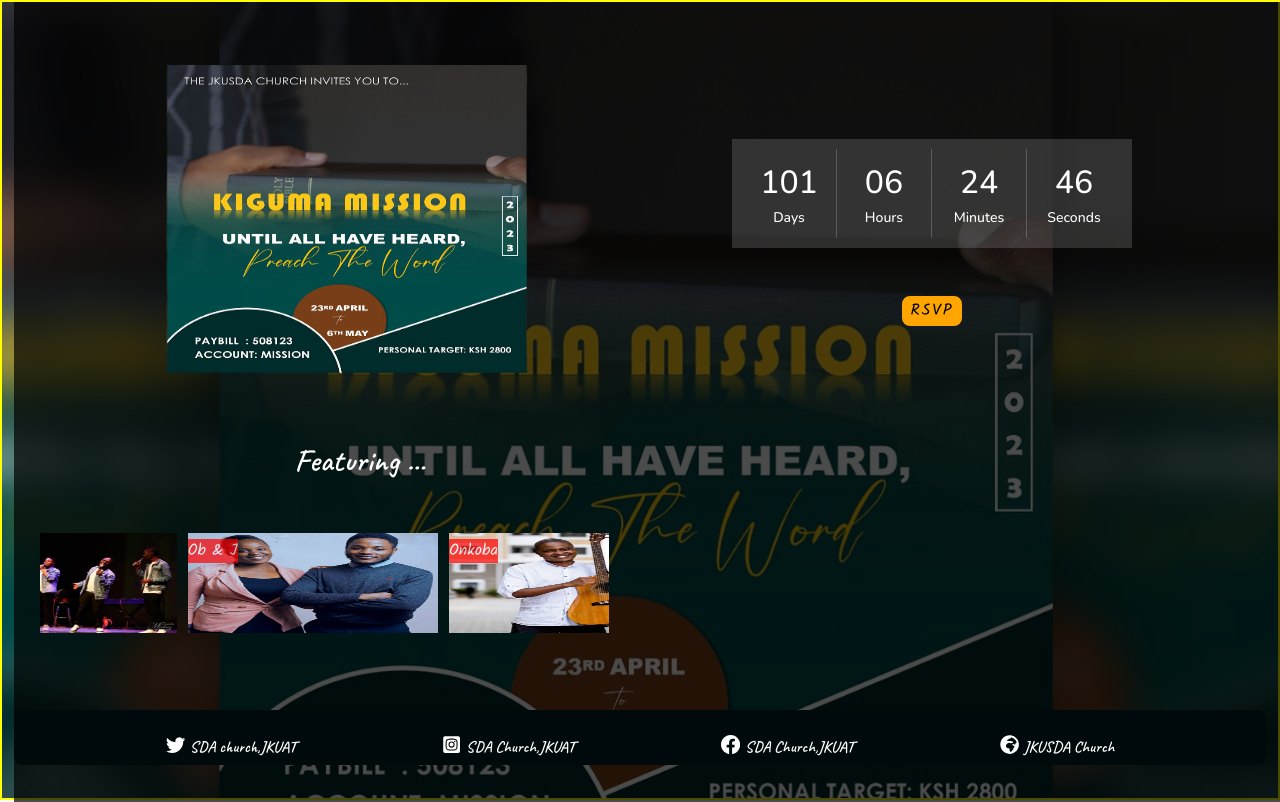
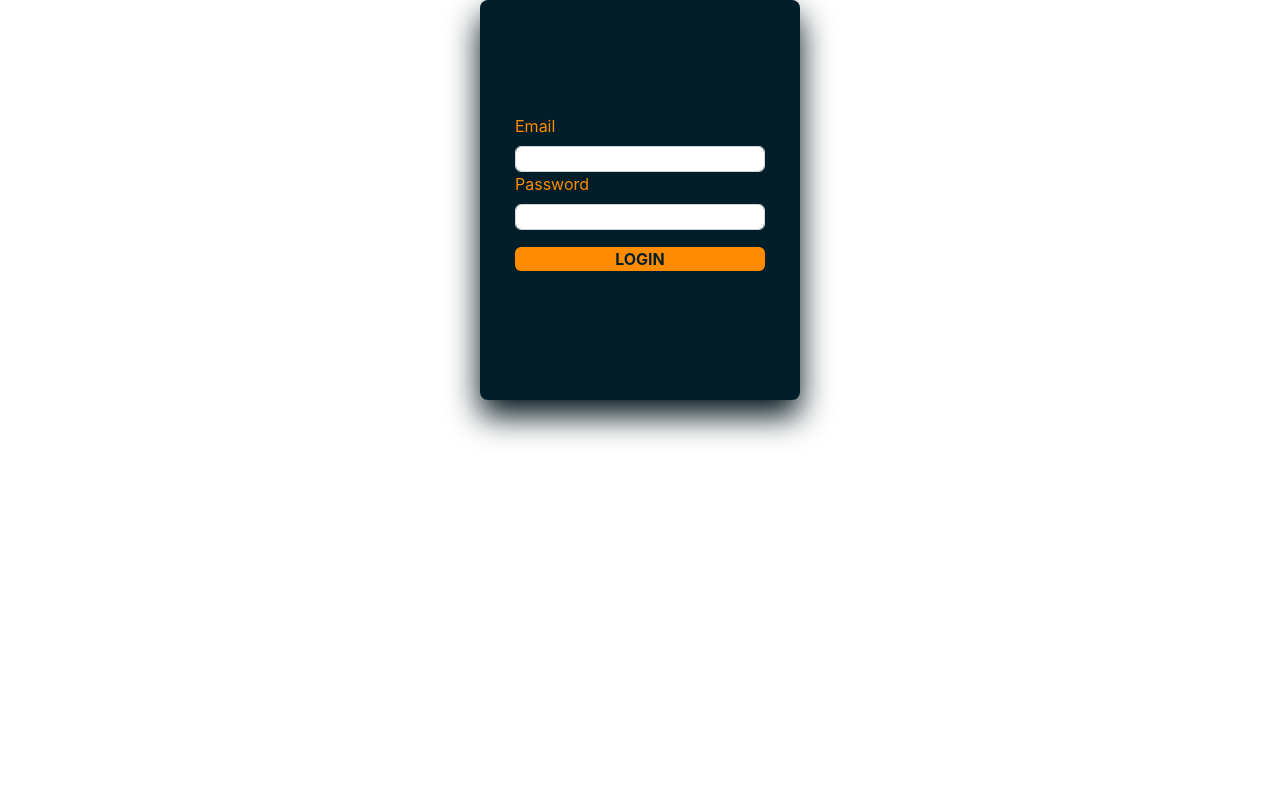
Before and after one commit to devblackie/kiguma-concert-ticketing, a React (Create React App) app: page / in a window 1280 px wide. Built offline with nearby package versions, Linux system fonts and the light colour scheme.

Commit message:
Rsvp form structure

```diff
--- a/src/App.js
+++ b/src/App.js
@@ -1,14 +1,16 @@
 // import "./App.css";
 
+import Rsvp from "./components/rsvpform/Rsvp";
 
-// import Choir from "./components/choirs/Choir";
-import Landing from "./pages/LandingPageFolder/Landing";
+
+
+// import Landing from "./pages/LandingPageFolder/Landing";
 
 function App() {
   return (
     <div className="App">
-      {/* <Choir/> */}
-      <Landing />
+      <Rsvp />
+      {/* <Landing /> */}
     </div>
   );
 }
--- /dev/null
+++ b/src/components/rsvpform/Rsvp.js
@@ -0,0 +1,87 @@
+import React, { useState } from "react";
+import "./rsvp.css";
+import { useNavigate } from "react-router-dom";
+
+
+export default function Rsvp({ setCurrentUser }) {
+  const navigate = useNavigate();
+  const [email, setEmail] = useState("");
+  const [password, setPassword] = useState("");
+  const [errors, setErrors] = useState("");
+
+  function handleSubmit(e) {
+    e.preventDefault();
+    fetch("/login", {
+      method: "POST",
+      headers: {
+        "Content-Type": "application/json",
+      },
+      body: JSON.stringify({ email, password }),
+    }).then((r) => {
+      if (r.ok) {
+        r.json().then((user) => {
+          localStorage.setItem("currentUser",JSON.stringify(user))
+
+          // Persists the current user
+          setCurrentUser(user)
+            navigate("/home");
+        });
+      } else {
+        r.json().then(err => {
+          setErrors(err.error)});
+      }
+    });
+  }
+  return (
+    <div className="container">
+      <div>
+        <form
+          type="submit"
+          onSubmit={handleSubmit}
+          className="col g-1 needs-validation"
+          novalidate
+        >
+          <div className="im">
+            {/* <img className="image" src={`${logo}`} alt="logo" /> */}
+          </div>
+          <div className="col-md-12">
+            <label for="validationCustom01" className="form-label">
+              Email
+            </label>
+            <input
+              type="text"
+              className="form-control p-0"
+              id="validationCustom01"
+              required
+              onChange={(e) => setEmail(e.target.value)}
+            />
+            <div className="valid-feedback">Looks good!</div>
+          </div>
+          <div className="col-md-12">
+            <label for="validationCustom02" className="form-label">
+              Password
+            </label>
+            <input
+              type="password"
+              className="form-control p-0"
+              id="validationCustom02"
+              onChange={(e) => setPassword(e.target.value)}
+              required
+            />
+            <div className="valid-feedback">Looks good!</div>
+          </div>
+          <div className="col-12">
+            <input
+              className="btn btn-primary p-0 w-100"
+              type="submit"
+              value="Login"
+            />
+          </div>
+        </form>
+        <div>
+          <p>{errors}</p>
+        </div>
+      </div>
+    </div>
+  );
+}
--- /dev/null
+++ b/src/components/rsvpform/rsvp.css
@@ -0,0 +1,38 @@
+.container{
+	display: flex;
+	justify-content: center;
+	align-items: center;
+    width: 20rem;
+	height: 50vh;
+	flex: 1 1 40rem;
+	padding: 2rem;
+	box-shadow: 0 1rem 2rem #001219;
+	border-radius: .5rem;
+	background: #001E2A;
+	color: #FF8C00;
+}
+.btn-primary{
+	background: #FF8C00;
+	color:#001E2A;
+	border: #FF8C00;
+	margin-top: 17px;
+	font-weight: 700;
+	text-transform: uppercase;
+}
+.image{
+	height: 20px;
+	width: 15vh;
+}
+.im{
+	display:flex;
+	align-items: center;
+	justify-content: center;
+}
+.header-title{
+	padding: 10px;
+	background: floralwhite;
+	text-align: center;
+	width: 100%;
+
+
+  }
```
